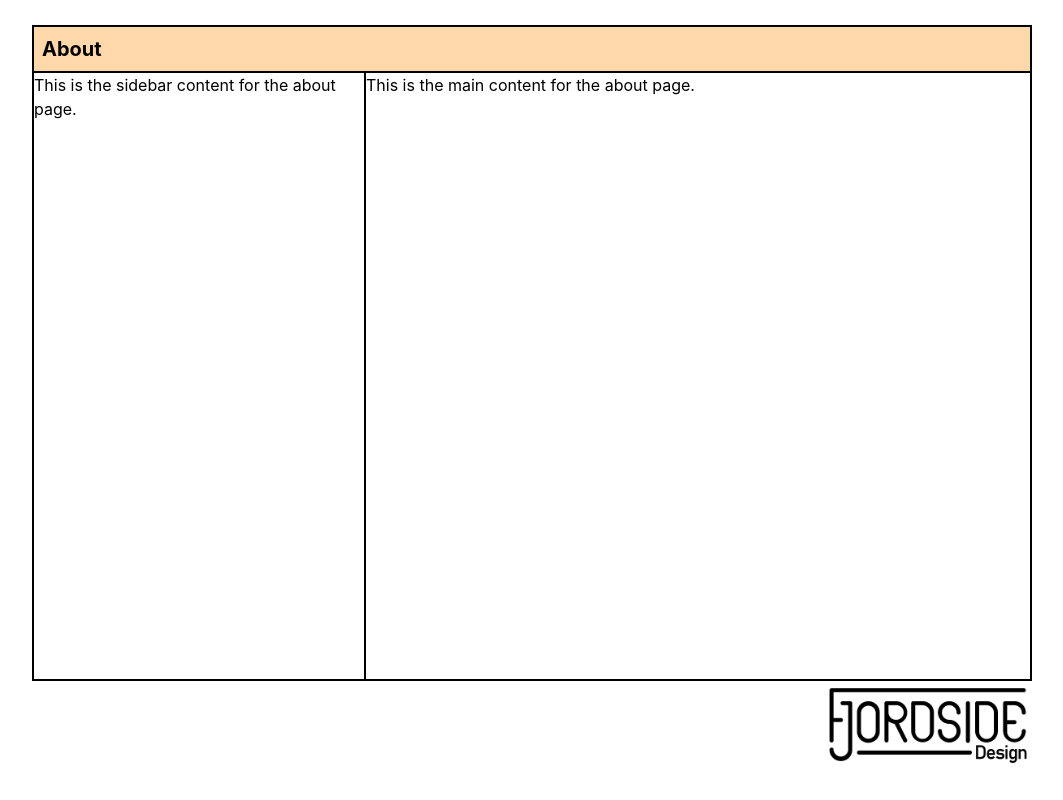
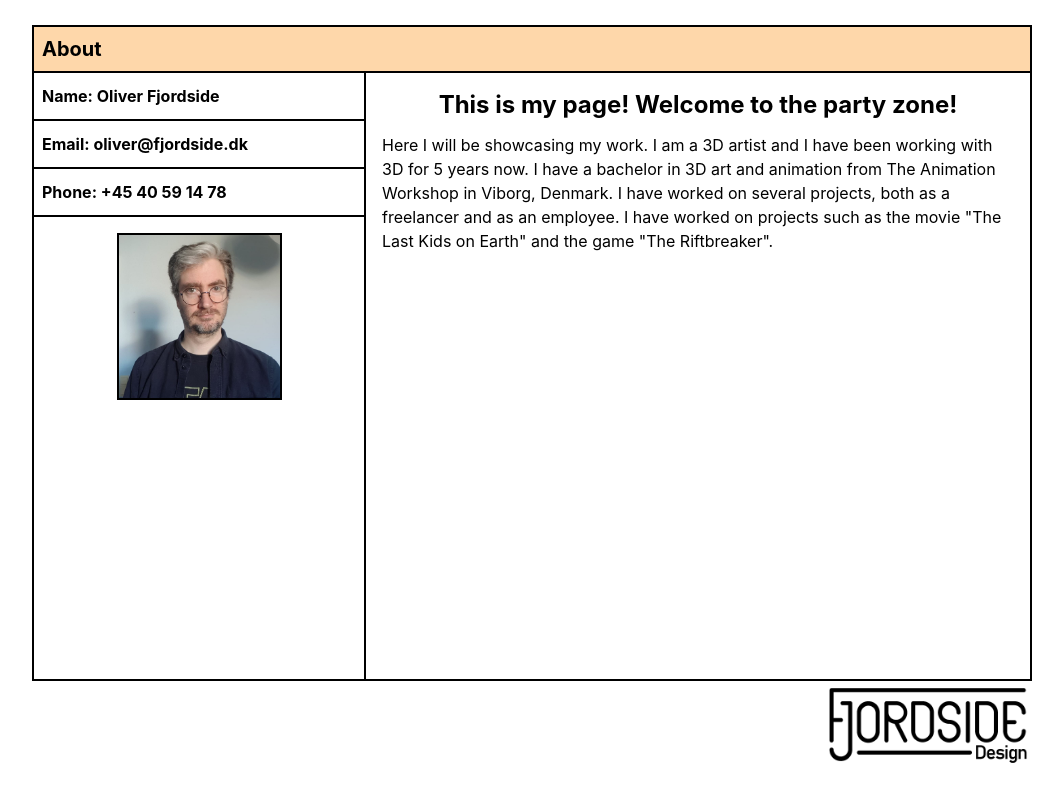
Before and after one commit to oliverFj/my-porto, a React (Create React App) app: page /about in a window 1280 px wide. Shown: the whole page, without its empty margins (108-1171 px from the left). Built offline with nearby package versions, Linux system fonts and the light colour scheme.

Commit message:
made changes to pagination.js, uploadForm.js, About.js, package.json, package-lock.json, and added Oliver_Fjordside.jpg

```diff
--- a/package.json
+++ b/package.json
@@ -10,13 +10,16 @@
     "@testing-library/react": "^13.4.0",
     "@testing-library/user-event": "^13.5.0",
     "autoprefixer": "^10.4.14",
+    "draft-js": "^0.11.7",
     "firebase": "^9.22.2",
     "postcss": "^8.4.24",
     "react": "^18.2.0",
     "react-dom": "^18.2.0",
+    "react-draft-wysiwyg": "^1.15.0",
     "react-grid-gallery": "^1.0.0",
     "react-js-pagination": "^3.0.3",
     "react-paginate": "^8.2.0",
+    "react-quill": "^2.0.0",
     "react-router-dom": "^6.13.0",
     "react-scripts": "5.0.1",
     "tailwindcss": "^3.3.2",
--- a/src/components/pagination.js
+++ b/src/components/pagination.js
@@ -16,8 +16,8 @@ const Pagination = ({ activePage, itemsCountPerPage, totalItemsCount, onChange }
     for (let i = 1; i <= totalPages; i++) {
       const isActive = i === activePage;
       const buttonClasses = isActive
-        ? 'bg-gray-200 text-gray-700 px-4 border-l-2 border-black'
-        : ' text-gray-700 hover:bg-gray-300 px-4 border-l-2 border-black px-4';
+        ? 'bg-gray-200  text-black px-4 border-l-2 border-black'
+        : '  text-black hover:bg-gray-300 px-4 border-l-2 border-black px-4';
 
       pageButtons.push(
         <button
--- a/src/components/uploadForm.js
+++ b/src/components/uploadForm.js
@@ -59,7 +59,9 @@ Med andre ord: Firebase-konfigurationen skal være korrekt opsat i din Firebase-
 
 */
 
-import React, { useState, useEffect } from 'react';
+import React, { useState, useEffect, useRef } from 'react';
+import ReactQuill from 'react-quill';
+import 'react-quill/dist/quill.snow.css';
 import { getDatabase, ref, push } from "firebase/database";
 import { getStorage, ref as storageRef, uploadBytesResumable, getDownloadURL } from "firebase/storage";
 import { app } from '../firebase'; // <- Import your Firebase app from where it's configured
@@ -68,6 +70,8 @@ function UploadForm({ fields, databasePath }) {
   const initialFieldValues = fields.reduce((obj, item) => ({ ...obj, [item.name]: '' }), {});
   const [values, setValues] = useState(initialFieldValues);
   const [image, setImage] = useState(null);
+  const [text, setText] = useState('');
+  const quillRef = useRef(null);
 
   const ART_TYPES = ["3d Character", "Product design", "Art"];
   const WRITING_TYPES = ["Blog", "Poems", "Essays"];
@@ -87,6 +91,16 @@ function UploadForm({ fields, databasePath }) {
     }
   };
 
+  const handleTextChange = (value) => {
+    setText(value);
+  };
+
+  const handleQuillResize = () => {
+    const editor = quillRef.current.getEditor();
+    const editorHeight = editor.root.offsetHeight;
+    const container = quillRef.current.container.parentNode;
+    container.style.height = `${editorHeight}px`;
+  };
 
   const uploadImage = async () => {
     if (!image) return null;
@@ -95,7 +109,8 @@ function UploadForm({ fields, databasePath }) {
     const uploadTask = uploadBytesResumable(storageReference, image);
 
     return new Promise((resolve, reject) => {
-      uploadTask.on('state_changed',
+      uploadTask.on(
+        'state_changed',
         (snapshot) => {
           // You can add code here to handle the progress of the upload if you like
         },
@@ -132,10 +147,13 @@ function UploadForm({ fields, databasePath }) {
       filteredValues.type = values.type || WRITING_TYPES[0];
     }
 
+    filteredValues.text = text; // Add the rich text content to the values
+
     push(ref(db, databasePath), filteredValues)
       .then(() => {
         setImage(null);
         setValues(initialFieldValues);
+        setText('');
       })
       .catch((error) => {
         console.error("Error uploading data:", error);
@@ -145,7 +163,7 @@ function UploadForm({ fields, databasePath }) {
   return (
     <form onSubmit={handleSubmit} className="flex flex-col space-y-2 p-4">
       {fields.map((field, index) => (
-        <div key={index} className="flex items-center h-12">
+        <div key={index} className="flex flex-col"> {/* Wrap each field in a flex column */}
           <label htmlFor={field.name} className="w-14 text-right mr-4">{field.name}</label>
           {field.name === 'imageThumbnail' ? (
             <input id={field.name} name={field.name} type="file" onChange={handleChange} className="w-3/4 border rounded px-2" />
@@ -155,14 +173,25 @@ function UploadForm({ fields, databasePath }) {
                 <option key={index} value={type}>{type}</option>
               ))}
             </select>
+          ) : field.name === 'text' ? (
+            <div className="w-3/4 border rounded px-2" style={{ minHeight: '100px', height: 'auto' }}>
+              <ReactQuill ref={quillRef} value={text} onChange={handleTextChange} onResize={handleQuillResize} />
+            </div>
           ) : (
             <input id={field.name} name={field.name} type={field.type} value={values[field.name]} onChange={handleChange} className="w-3/4 border rounded px-2" />
           )}
         </div>
       ))}
-      <button type="submit" className="self-end mt-4 px-4 py-2 border-2 border-black text-black ">Submit</button>
+      <button type="submit" className="self-end mt-4 px-4 py-2 border-2 border-black text-black">Submit</button>
     </form>
   );
 }
 
 export default UploadForm;
+
+// I need to be able to upload rich text in the Text field in the writing upload form:
+// use react-quill for this. It is a rich text editor.
+// be VERY mindful of the styling of the rich text editor. Its a FUCKING NIGHTMARE, and needs special divs and stuff
+// to contain its overflow and shit. It really just does not care at all. You must make it submit to your will!
+// I mean it. Create 2, 3, 4 divs to contain it. It musnt overflow!! It HAS to displace the other inputfields vertically!
+// Like, tell me you understand before commencing:
--- a/src/pages/About.js
+++ b/src/pages/About.js
@@ -1,11 +1,37 @@
-// pages/About.js
 import React from 'react';
 import Layout from '../layout';
 
 const About = () => {
   const headline = "About";
-  const sidebar = <p>This is the sidebar content for the about page.</p>;
-  const main = <p>This is the main content for the about page.</p>;
+  const sidebar = (
+    <React.Fragment>
+      <div className="flex items-center h-12 text-center border-b-2 border-black text-black font-bold px-2 ">
+        <p> Name: Oliver Fjordside</p>
+      </div>
+
+      <div className="flex items-center h-12 text-center border-b-2 border-black text-black font-bold px-2 ">
+        <p> Email: oliver@fjordside.dk</p>
+      </div>
+
+      <div className="flex items-center h-12 text-center border-b-2 border-black text-black font-bold px-2 ">
+        <p> Phone: +45 40 59 14 78</p>
+      </div>
+
+      <img src="/Oliver_Fjordside.jpg" alt="Descriptive text" className="w-1/2 mx-auto mt-4 border-2 border-black" />
+
+    </React.Fragment>
+  );
+
+  const main =
+
+  <div className="flex flex-col p-4 space-y-0">
+
+
+
+<h1 className='text-2xl font-bold text-center mb-3'>This is my page! Welcome to the party zone! </h1>
+
+  <p>Here I will be showcasing my work. I am a 3D artist and I have been working with 3D for 5 years now. I have a bachelor in 3D art and animation from The Animation Workshop in Viborg, Denmark. I have worked on several projects, both as a freelancer and as an employee. I have worked on projects such as the movie "The Last Kids on Earth" and the game "The Riftbreaker".</p>
+  </div>;
 
   return (
     <Layout headline={headline} sidebar={sidebar} main={main} />
```
Also changed, not shown: public/Oliver_Fjordside.jpg (added), 1 other file (tests, documents, lock files or other folders).
